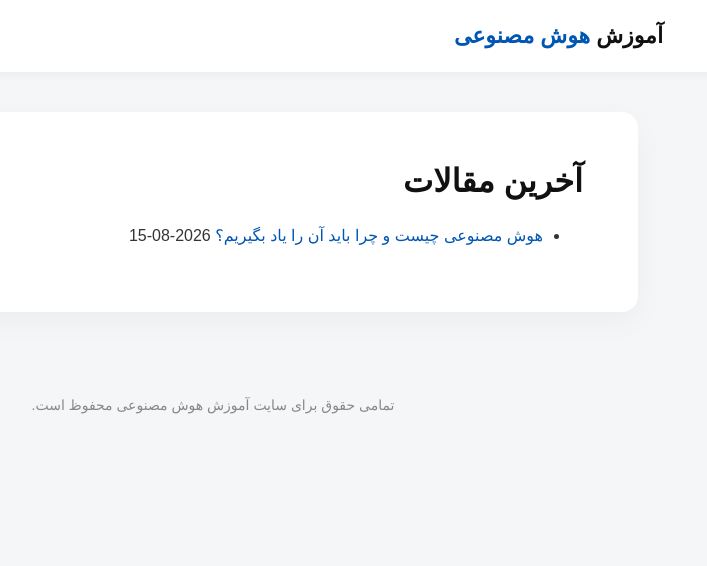
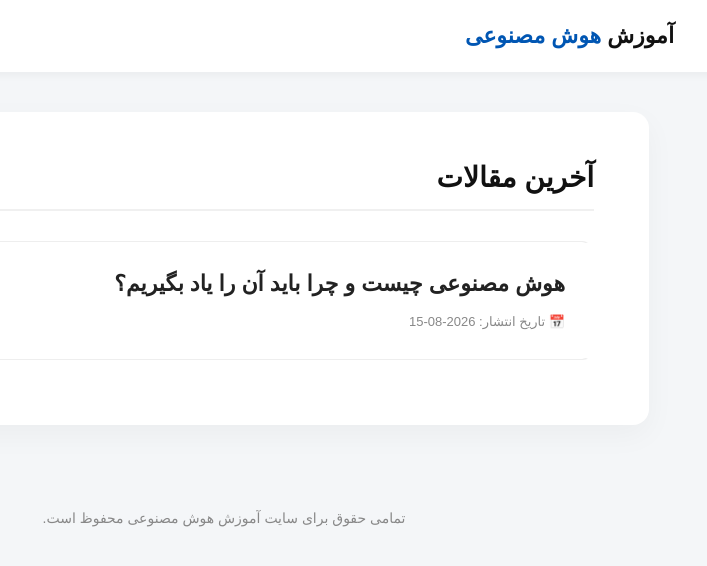
Before and after one commit to carstars7/carstars7.github.io, a Jekyll site: the page built from index.html, in a window 1280 px wide. Shown: the top 566 px of the page, without its empty margins (564-1271 px from the left). Built offline with Jekyll 4.4.1, drawn with Linux system fonts in a browser that asks for light colours; a style sheet for code colours, icons or effects is not loaded.

Commit message:
Update index.html

```diff
--- a/index.html
+++ b/index.html
@@ -2,13 +2,50 @@
 layout: default
 title: صفحه اصلی
 ---
+<style>
+    .page-title {
+        margin-bottom: 30px;
+        font-size: 28px;
+        border-bottom: 2px solid #f0f0f0;
+        padding-bottom: 10px;
+    }
+    .post-card {
+        background: #fff;
+        border: 1px solid #eee;
+        border-radius: 12px;
+        padding: 25px;
+        margin-bottom: 20px;
+        transition: transform 0.2s, box-shadow 0.2s;
+        border-right: 4px solid #fff;
+    }
+    .post-card:hover {
+        transform: translateY(-3px);
+        box-shadow: 0 8px 20px rgba(0,0,0,0.06);
+        border-right-color: #0056b3; /* خط رنگی کنار کارت هنگام هاور */
+    }
+    .post-card h2 {
+        margin: 0 0 10px 0;
+        font-size: 22px;
+    }
+    .post-card h2 a {
+        color: #222;
+    }
+    .post-card h2 a:hover {
+        color: #0056b3;
+    }
+    .post-date {
+        font-size: 13px;
+        color: #888;
+    }
+</style>
 
-<h1>آخرین مقالات</h1>
-<ul class="post-list">
+<h1 class="page-title">آخرین مقالات</h1>
+
+<div class="post-list">
   {% for post in site.posts %}
-    <li>
-      <a href="{{ post.url }}">{{ post.title }}</a>
-      <span class="post-date">{{ post.date | date: "%Y-%m-%d" }}</span>
-    </li>
+    <div class="post-card">
+      <h2><a href="{{ post.url }}">{{ post.title }}</a></h2>
+      <div class="post-date">📅 تاریخ انتشار: {{ post.date | date: "%Y-%m-%d" }}</div>
+    </div>
   {% endfor %}
-</ul>
+</div>
```
